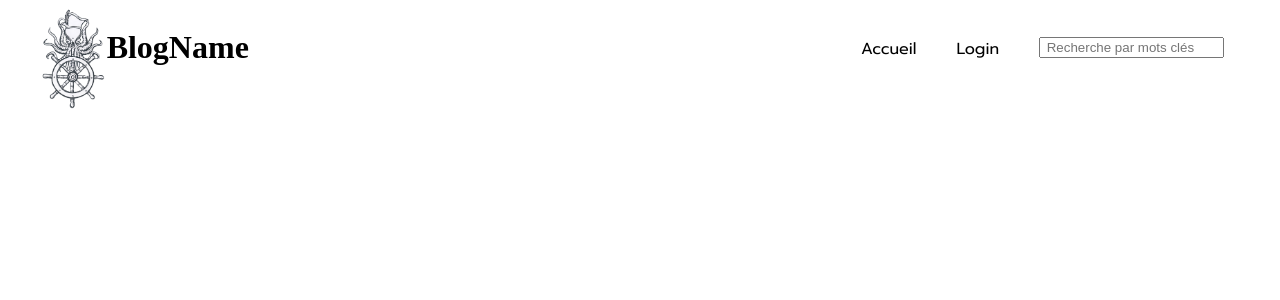
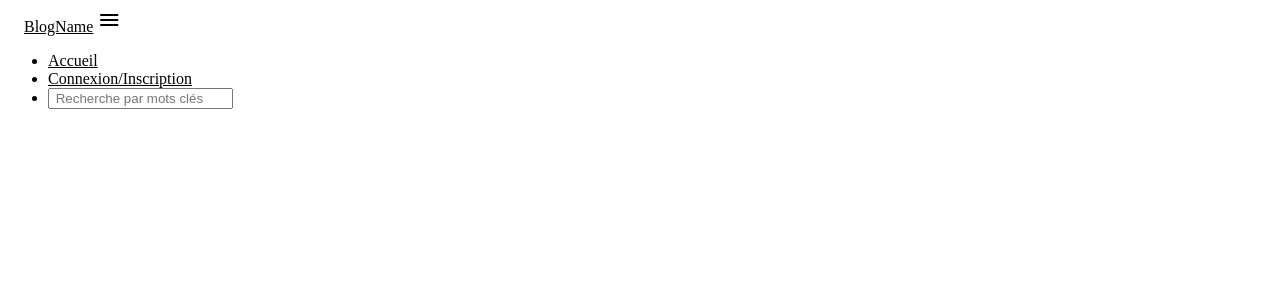
Before and after one commit to Kyworn/CMS, a PHP site: page /headerindex.php in a window 1280 px wide. Shown: the top 300 px of the page. Run offline with PHP 8.4, Linux system fonts and the light colour scheme; some libraries are stand-ins or nearby versions.

```diff
--- a/admin/insert.php
+++ b/admin/insert.php
@@ -2,7 +2,7 @@
 session_start();
 if(isset($_POST["submit"])){
 include '../connectsql/pdoconnect.php';
-$sql = "INSERT INTO posts (title, content, pseudo)
+$sql =   "INSERT INTO posts (title, content, pseudo)
 VALUES ('".$_POST["title"]."','".$_POST["content"]."','".$_SESSION["pseudo"]."')";
 if ($pdo->query($sql)) {
 echo "Article Rajouté";
--- a/connectsql/config.php
+++ /dev/null
@@ -1,4 +0,0 @@
-<?php
-$Pseudo = htmlentities($_POST['pseudo'], ENT_QUOTES, "ISO-8859-1");
-$MotDePasse = htmlentities ($_POST['mot_de_passe'], ENT_QUOTES,"ISO-8859-1");
-?>
--- a/formulaire/insertUsers.php
+++ b/formulaire/insertUsers.php
@@ -3,7 +3,7 @@ if(isset($_POST["submit"])){
 include '../connectsql/pdoconnect.php';
 
 $sql = "INSERT INTO users (username, password, status)
-VALUES ('".$_POST["username"]."','".sha1($_POST["password"])."','lecteur')";
+VALUES ('".$_POST["username"]."','".sha1($_POST["password"])."','Lecteur')";
 if ($pdo->query($sql)) {
 echo "Vous êtes maintenant enregistré";
 }
--- a/headerindex.css
+++ /dev/null
@@ -1,42 +0,0 @@
-header {
-    font-family: 'Prompt', sans-serif;
-    display: flex;
-    align-items: center;
-    justify-content: flex-end;
-}
-#title {
-  display: flex;
-    padding-left: 2.5%;
-    float: left;
-    flex-direction: row;
-}
-#title img {
-  width: 20%;
-  height: 20%;
-}
-#title a {
-  text-decoration: none;
-  color: black;
-}
-.champ {
-    border-radius: solid;
-}
-header #header {
-    padding-top: 1.5%;
-    display: flex;
-    flex-direction: row;
-    align-items: center;
-    height: auto;
-}
-header #header nav {
-    padding-right: 3em;
-}
-header #header nav ul {
-    list-style: none;
-    display: flex;
-}
-header #header nav ul a {
-    text-decoration: none;
-    color: black;
-    padding-right: 2.5em;
-}
--- a/headerindex.php
+++ b/headerindex.php
@@ -1,40 +1,60 @@
 <head>
-  <link rel="stylesheet" href="headerindex.css" media="screen" title="no title">
   <link href="https://fonts.googleapis.com/css?family=Prompt" rel="stylesheet">
+  <link href="https://fonts.googleapis.com/icon?family=Material+Icons" rel="stylesheet">
+
 
 </head>
-<?php
-echo '
-<div id="title">
-<img src="img/logo.png"/>
-  <a href="index.php">  <h1>
-      BlogName
-    </h1>
-  </a>
-  </div>
-<header>
-<div id="header" class="container">
-<nav>
-          <ul>
-              <a href="index.php">
-                  <li class="animated fadeIn">Accueil</li>
-              </a>' ?>
 <?php if (isset($_SESSION['pseudo'])) {
     echo '
-<a href="admin/admin.php"><li class="animated fadeIn">Page d&apos;Administration</li></a>
-<a href="formulaire/logout.php">
-  <li class="animated fadeIn">Déconnection</li>
-</a>';
+    <nav>
+    <div style="background-color:white;" class="nav-wrapper">
+      <a style="color:black; padding-left:1em;" href="index.php" class="brand-logo">BlogName</a>
+      <a style="color:black;" href="#" data-activates="mobile-demo" class="button-collapse"><i class="material-icons">menu</i></a>
+      <ul class="right hide-on-med-and-down">
+        <li><a style="color:black;" href="index.php">Accueil</a></li>';
+        if(isset($_SESSION['status']) && $_SESSION['status'] == 'Administrateur'){
+          echo '<li><a style="color:black;" href="admin/admin.php">Page d&apos;administration</a></li>';
+        }
+        echo
+        '<li><a style="color:black;" href="formulaire/logout.php">Déconnexion</a></li>
+        <li><form action="search.php" method="post"><input type="text" class="champ" name="search" placeholder=" Recherche par mots clés "/></form></li>
+        </ul>
+        <ul class="side-nav" id="mobile-demo">
+        <li><a href="index.php">Accueil</a></li>';
+        if(isset($_SESSION['status']) && $_SESSION['status'] == 'Administrateur'){
+          echo '<li><a style="color:black;" href="admin/admin.php">Page d&apos;administration</a></li>';
+        }
+        echo' <li><a href="formulaire/logout.php">Déconnexion</a></li>
+        <li><form action="search.php" method="post"><input type="text" class="champ" name="search" placeholder=" Recherche par mots clés "/></form></li>
+      </ul>
+    </div>
+    </nav>
+    ';
 } else {
-    echo'<a href="formulaire/connexion.php">
-    <li class="animated fadeIn">Login</li>
-</a>';
+    echo'<nav>
+    <div style="background-color:white;" class="nav-wrapper">
+      <a style="color:black; padding-left:1em;" href="index.php" class="brand-logo">BlogName</a>
+      <a style="color:black;" href="#" data-activates="mobile-demo" class="button-collapse"><i class="material-icons">menu</i></a>
+      <ul class="right hide-on-med-and-down">
+        <li><a style="color:black;" href="index.php">Accueil</a></li>
+        <li><a style="color:black;" href="formulaire/connexion.php">Connexion/Inscription</a></li>
+        <li><form action="search.php" method="post"><input type="text" class="champ" name="search" placeholder=" Recherche par mots clés "/></form></li>
+        </ul>
+        <ul class="side-nav" id="mobile-demo">
+        <li><a href="index.php">Accueil</a></li>
+        <li><a href="formulaire/connexion.php">Connexion/Inscription</a></li>
+        <li><form action="search.php" method="post"><input type="text" class="champ" name="search" placeholder=" Recherche par mots clés "/></form></li>
+
+      </ul>
+    </div>
+    </nav>';
 }
-echo '    <form action="search.php" method="post">
-      <input type="text" class="champ" name="search" placeholder=" Recherche par mots clés "/>
-    </form>
-  </ul>
-</nav>
-</div>
-</header>'
+
 ?>
+
+<?php echo '
+<script src="http://code.jquery.com/jquery-latest.min.js"></script>
+<script src="https://cdnjs.cloudflare.com/ajax/libs/materialize/0.97.6/js/materialize.min.js"></script>
+<script>
+$(".button-collapse").sideNav();
+</script>'; ?>
```
Also changed, not shown: admin/admin.css (+9 -1 lines), admin/admin.php (+7 -2 lines), admin/graduser.php (added, +73 -0 lines), admin/headeradmin.php (+31 -3 lines), admin/newpost.php (+33 -14 lines), formulaire/connexion.php (+6 -7 lines), index.php (+5 -6 lines).
